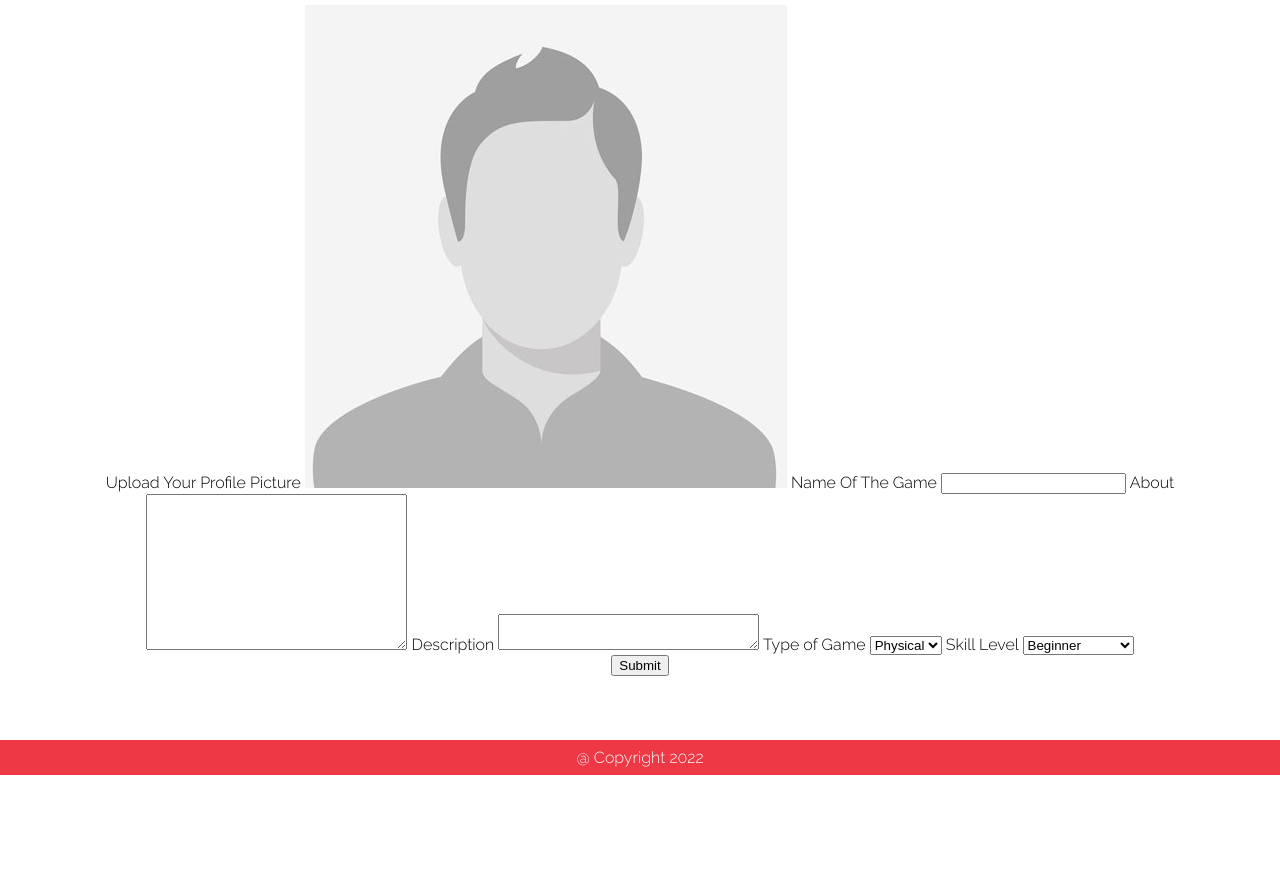
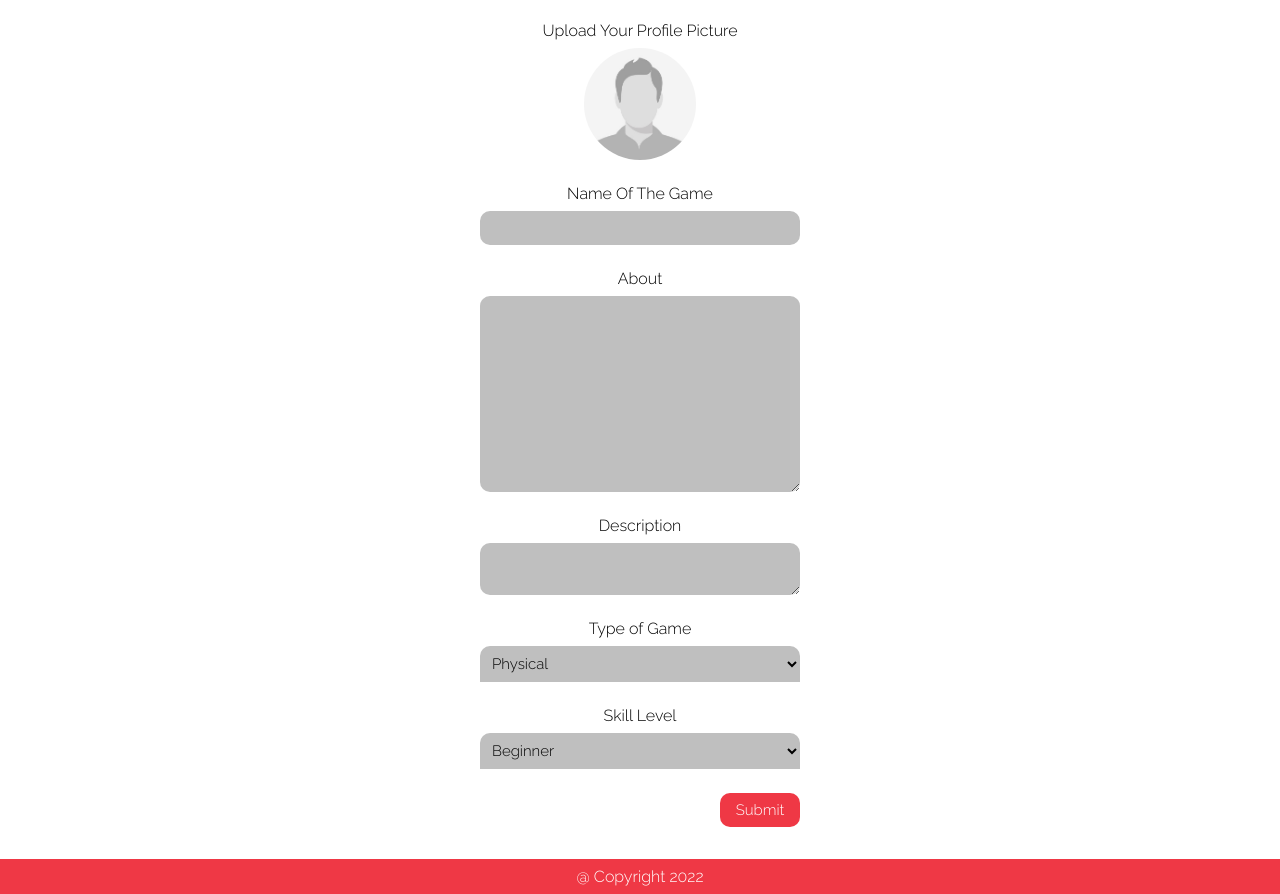
Before and after one commit to craig-tanaka/TeamUp, a plain HTML site: page public/create-player-card.html in a window 1280 px wide. Shown: the part 208-1102 px from the top of the page. Before the commit the page ends 983 px from the top, so only its background shows below. Drawn offline with Linux system fonts and the light colour scheme; some packages are replaced by stand-ins of ours.

Commit message:
style create-player-card page

```diff
--- a/public/style.css
+++ b/public/style.css
@@ -569,3 +569,61 @@ ul.page-numbers{
     margin-top: 1rem;
 }
 /* _____________ Register Page Styling*/
+
+
+/* _____________ create-player-card Page Styling*/
+/* this selects every element in the page under the main-main secton, puts them in their on line */
+.create-player-card-main-main{
+    width: 40%;
+    margin: auto;
+}
+.create-player-card-main-main > *{
+    display: block;
+}
+
+.create-player-card-profile-placeholder{
+    width: 7rem;
+    margin: auto;
+    margin-top: .5rem;
+    border-radius: 50%;
+}
+.create-player-card-label{
+    margin-top: 1.5rem;
+}
+.create-player-card-input{
+    background-color: #bfbfbf;
+    outline-width: 1px;
+    outline-color: #ef38453d;
+    font-family: 'Raleway',
+    sans-serif;
+    font-size: 15px;
+    border: none;
+    padding: .5rem;
+    width: 20rem;
+    margin: auto;
+    margin-top: .5rem;
+    box-sizing: border-box;
+    border-radius: 10px;
+}
+select.create-player-card-input{
+    border-bottom-left-radius: 0;
+    border-bottom-right-radius: 0;
+}
+.create-player-card-submit-container{
+    display: flex;
+    justify-content: end;
+    width: 20rem;
+    margin: auto;
+    margin-top: 1.5rem;
+}
+.create-player-card-input.submit{
+    background-color: #ef3845;
+    border-radius: 10px;
+    color: white;
+    margin: 0;
+    width: 5rem;
+}
+.create-player-card-page footer{
+    margin-top: 2rem;
+}
+/* _____________ create-player-card Page Styling*/
```
